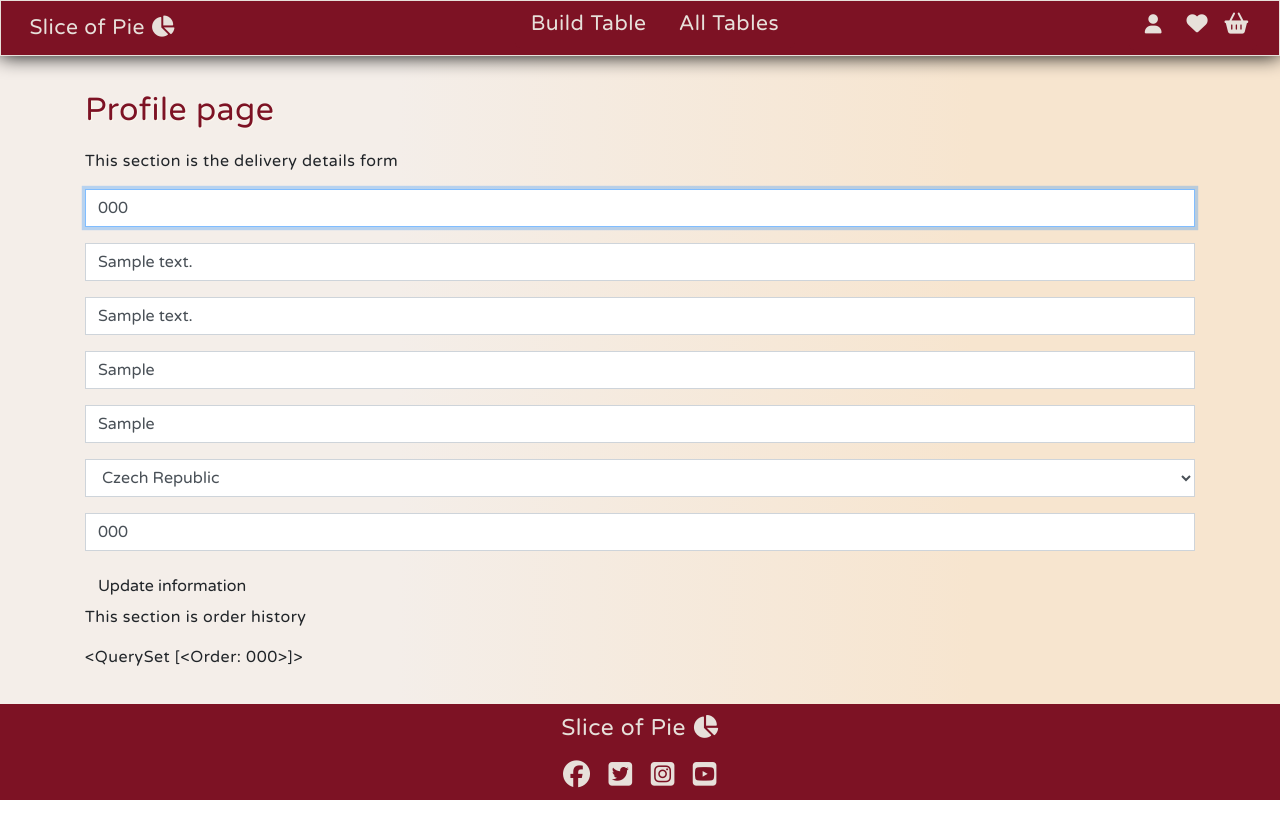
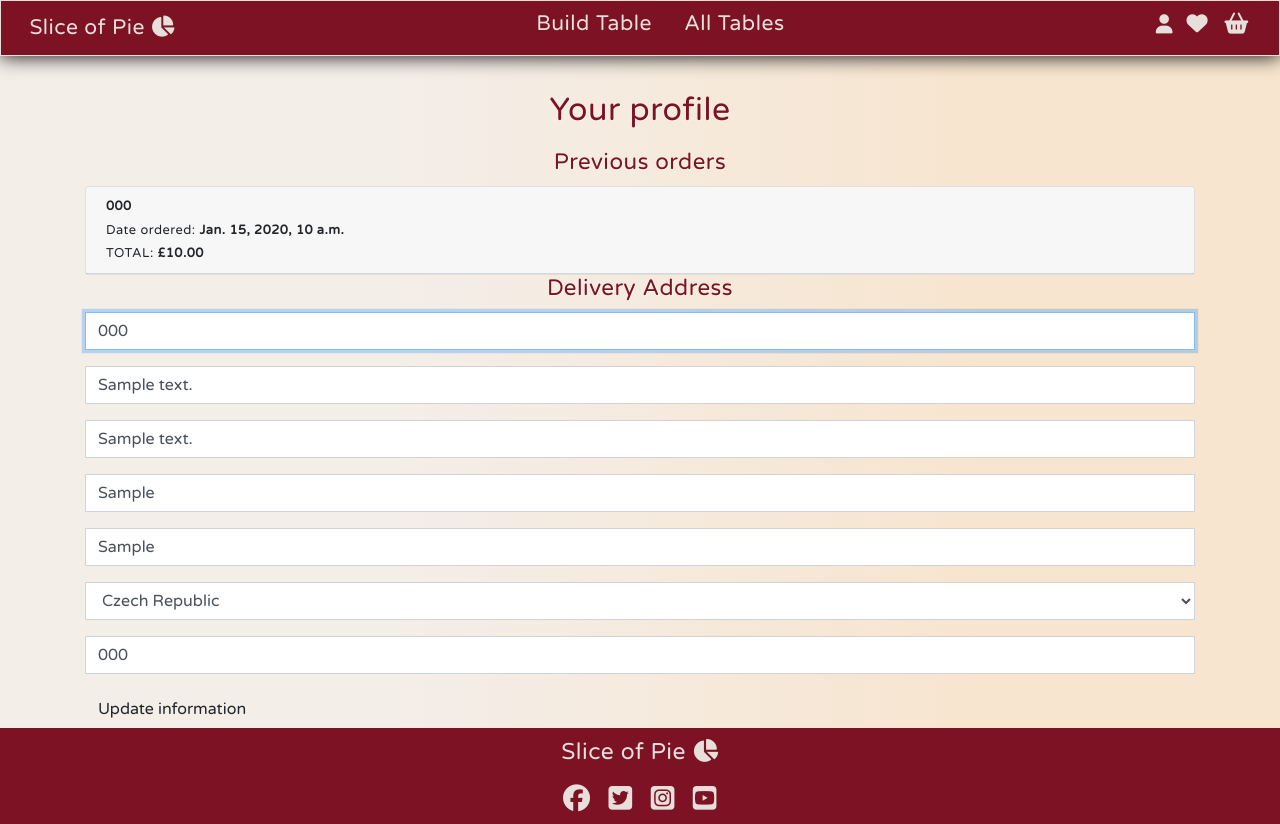
Before and after one commit to franciskershaw/slice-of-pie, a Django app: page /profile/ in a window 1280 px wide. Before the commit the page ends 800 px from the top, so only its background shows below. Run offline with Django 3.2, Linux system fonts and the light colour scheme; a user stored in the database is signed in; data comes from the database, SQL or seed files in the repository; tables that the repository leaves empty hold one stand-in row (values such as "Sample post"); some libraries are stand-ins or nearby versions.

Commit message:
start formatting profile page as per wireframes

```diff
--- a/profiles/templates/profiles/profile.html
+++ b/profiles/templates/profiles/profile.html
@@ -7,20 +7,73 @@
 
 {% block content %}
 <div class="checkout page-container container">
-    <section>
-        <h1>Profile page</h1>
+    <section class="text-center">
+        <h1>Your profile</h1>
+    </section>
+    <section class="text-center">
+        <h2>Previous orders</h2>
+        {% if orders %}
+        <div id="accordion">
+            {% for order in orders %}
+
+                <div class="card text-left">
+                  <div class="card-header" id="heading_{{ forloop.counter }}" data-toggle="collapse" data-target="#collapse_{{ forloop.counter }}" aria-expanded="true" aria-controls="collapse_{{ forloop.counter }}">
+                    <h3 class="mb-2"><strong>{{ order.order_number }}</strong></h3>
+                    <h3 class="mb-2">Date ordered: <strong>{{ order.date }}</strong></h3>
+                    <h3 class="mb-0">TOTAL: <strong>£{{ order.grand_total }}</strong></h3>
+
+                  </div>
+
+                  <div id="collapse_{{ forloop.counter }}" class="collapse" aria-labelledby="heading_{{ forloop.counter }}" data-parent="#accordion">
+                    <div class="card-body container-fluid">
+                      {% for item in order.lineitems.all %}
+                        <div class="row">
+                            <div class="col-4">
+                                <img class="profile-img" src="{{ MEDIA_URL }}{{ item.product.image_1 }}" alt="{{ item.product.name }}">
+                            </div>
+                            <div class="col-8">
+                                <div class="row">
+                                    <div class="col-12"><h4>{{ item.product.name }}</h4></div>
+                                    <div class="col-12"><h4>Quantity: {{ item.quantity }}</h4></div>
+                                    <div class="col-12"><h4>Unit Price: £{{ item.product.price }}</h4></div>
+                                </div>
+                            </div>
+                        </div>
+                      {% endfor %}
+                        <h3 class="text-center">Delivered to:</h3>
+
+                        <div class="row text-center">
+                            <div class="col-12">{{ order.street_address1 }}</div>
+                            {% if order.street_address2 %}
+                            <div class="col-12">{{ order.street_address2 }}</div>
+                            {% endif %}
+                            <div class="col-12">{{ order.town_or_city }}</div>
+                            {% if order.county %}
+                            <div class="col-12">{{ order.county }}</div>
+                            {% endif %}
+                            {% if order.postcode %}
+                            <div class="col-12">{{ order.postcode }}</div>
+                            {% endif %}
+                            <div class="col-12">{{ order.country }}</div>
+                            <div class="col-12">{{ order.phone_number }}</div>
+                        </div>
+                    </div>
+                  </div>
+                </div>
+            {% endfor %}
+        </div>
+        {% else %}
+        <p>No orders</p>
+        {% endif %}
     </section>
     <section>
-        <p>This section is the delivery details form</p>
+        <h2 class="text-center">Delivery Address</h2>
         <form action="{% url 'profile' %}" method="POST" id="profile-update-form">
             {% csrf_token %}
             {{ form|crispy }}
             <button class="btn">Update information</button>
         </form>
     </section>
-    <section>
-        <p>This section is order history</p>
-        {{ orders }}
-    </section>
+
 </div>
 {% endblock %}
--- a/profiles/views.py
+++ b/profiles/views.py
@@ -21,7 +21,7 @@ def profile(request):
             messages.error(request, 'Update failed. Please ensure the form is valid.')
     else:
         form = UserProfileForm(instance=profile)
-    orders = profile.orders.all()
+    orders = profile.orders.all().order_by('-date')
 
     template = 'profiles/profile.html'
     context = {
--- a/static/css/base.css
+++ b/static/css/base.css
@@ -128,7 +128,7 @@ input[type="checkbox"]:checked:after {
 }
 
 button.navbar-toggle.d-md-none {
-  padding-left: 60px;
+  padding-left: 35px;
 }
 
 button.navbar-toggle.d-md-none:focus {
@@ -261,6 +261,7 @@ a#navbarDropdown {
   color: var(--lavender);
   padding-top: 5px;
   padding-bottom: 5px;
+  padding-right: 5px;
 }
 
 #navigation-bar.opened .navbar-links {
@@ -903,6 +904,25 @@ a#browse-all {
   padding-right: 15px;
 }
 
+/* Profile page */
+
+img.profile-img {
+  width: 100%;
+  border: 1px solid;
+}
+
+#accordion h3 {
+  font-size: 80%
+}
+
+#accordion h4 {
+  font-size: 75%;
+}
+
+#accordion h5 {
+  font-size: 70%;
+}
+
 /* Toasts */
 
 .message-container {
--- a/templates/includes/mobile-icons.html
+++ b/templates/includes/mobile-icons.html
@@ -6,7 +6,7 @@
             </a>
             <div class="dropdown-menu" aria-labelledby="navbarDropdown">
                 {% if request.user.is_authenticated %}
-                <a href="#" class="dropdown-item">Profile</a>
+                <a href="{% url 'profile' %}" class="dropdown-item">Profile</a>
                 <a href="{% url 'account_logout' %}" class="dropdown-item">Sign Out</a>
                 {% if request.user.is_superuser %}
                     <a href="#" class="dropdown-item">Product Manager</a>
```
Also changed, not shown: README.md.
